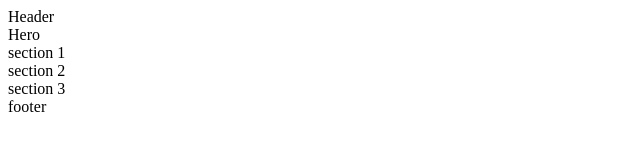
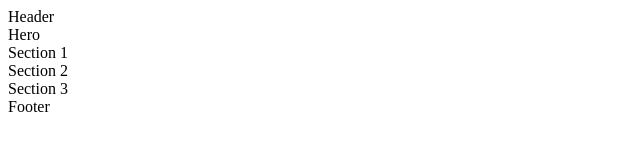
Before and after one commit to ccarper03/exp-01, a plain HTML site: page Dev/index.html in a window 1280 px wide. Shown: the full height of the page, 0-640 px from the left. Drawn offline with Linux system fonts and the light colour scheme.

```diff
--- a/Dev/index.html
+++ b/Dev/index.html
@@ -15,18 +15,17 @@
             Hero
         </div>
         <Section>
-            section 1
+            Section 1
         </Section>
         <section>
-            section 2
+            Section 2
         </section>
         <section>
-            section 3
+            Section 3
         </section>
-
     </main>
     <footer>
-            footer
+        Footer
     </footer>
 </body>
 </html>
```
